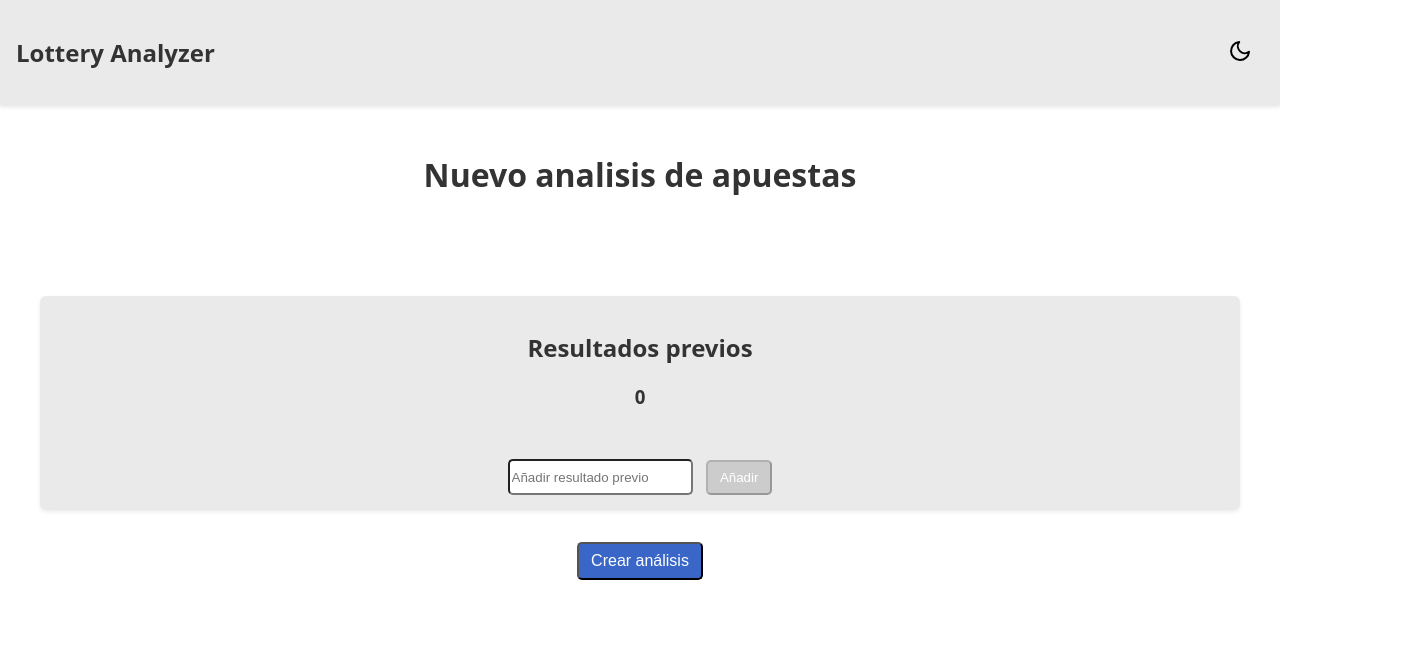
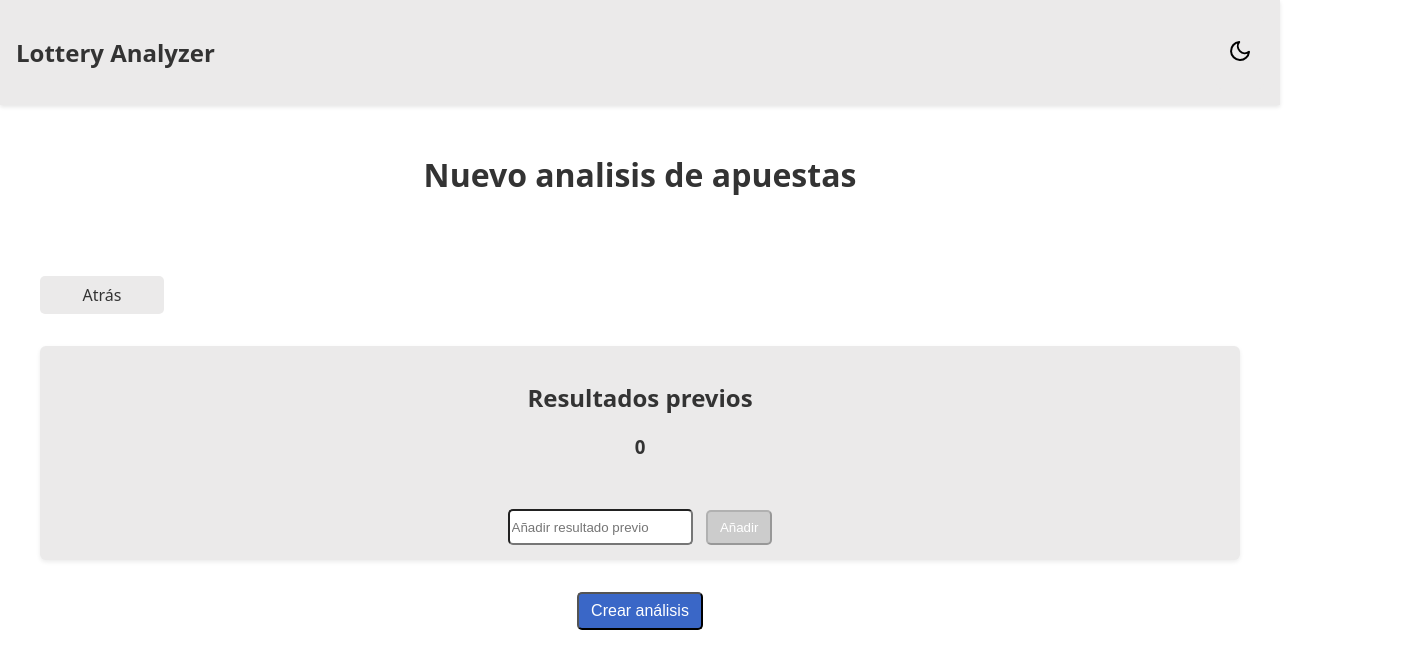
Before and after one commit to andresfgrande/ui-lottery-analyzer, a React (Vite) app: page /bets/new in a window 1280 px wide. Shown: the top 668 px of the page, 1424 px wide, since content can reach past the window. Built offline with nearby package versions, Linux system fonts and the light colour scheme.

Commit message:
feat: add back button in create new bet

```diff
--- a/src/pages/NewBet.tsx
+++ b/src/pages/NewBet.tsx
@@ -3,6 +3,7 @@ import "../styles/newBet.css";
 import { PreviousResults, PreviousResult } from "../types/PreviousResult";
 import createBet from "../services/createBet.ts";
 import { useNavigate } from "react-router-dom";
+import BackButton from "../components/BackButton.tsx";
 
 export default function NewBet() {
   const [previousResults, setPreviousResults] = useState<PreviousResults>(
@@ -59,6 +60,7 @@ export default function NewBet() {
     <>
       <h1 className="dashboard-title">Nuevo analisis de apuestas</h1>
       <div className="bet-container">
+        <BackButton></BackButton>
         <div className="bet-details-card">
           <div className="sub-container">
             <h2>Resultados previos</h2>
--- a/src/styles/dashboard.css
+++ b/src/styles/dashboard.css
@@ -62,4 +62,6 @@
   position: fixed;
   margin-bottom: 2em;
   margin-right: 1em;
+  bottom: 0;
+  right: 0;
 }
```
